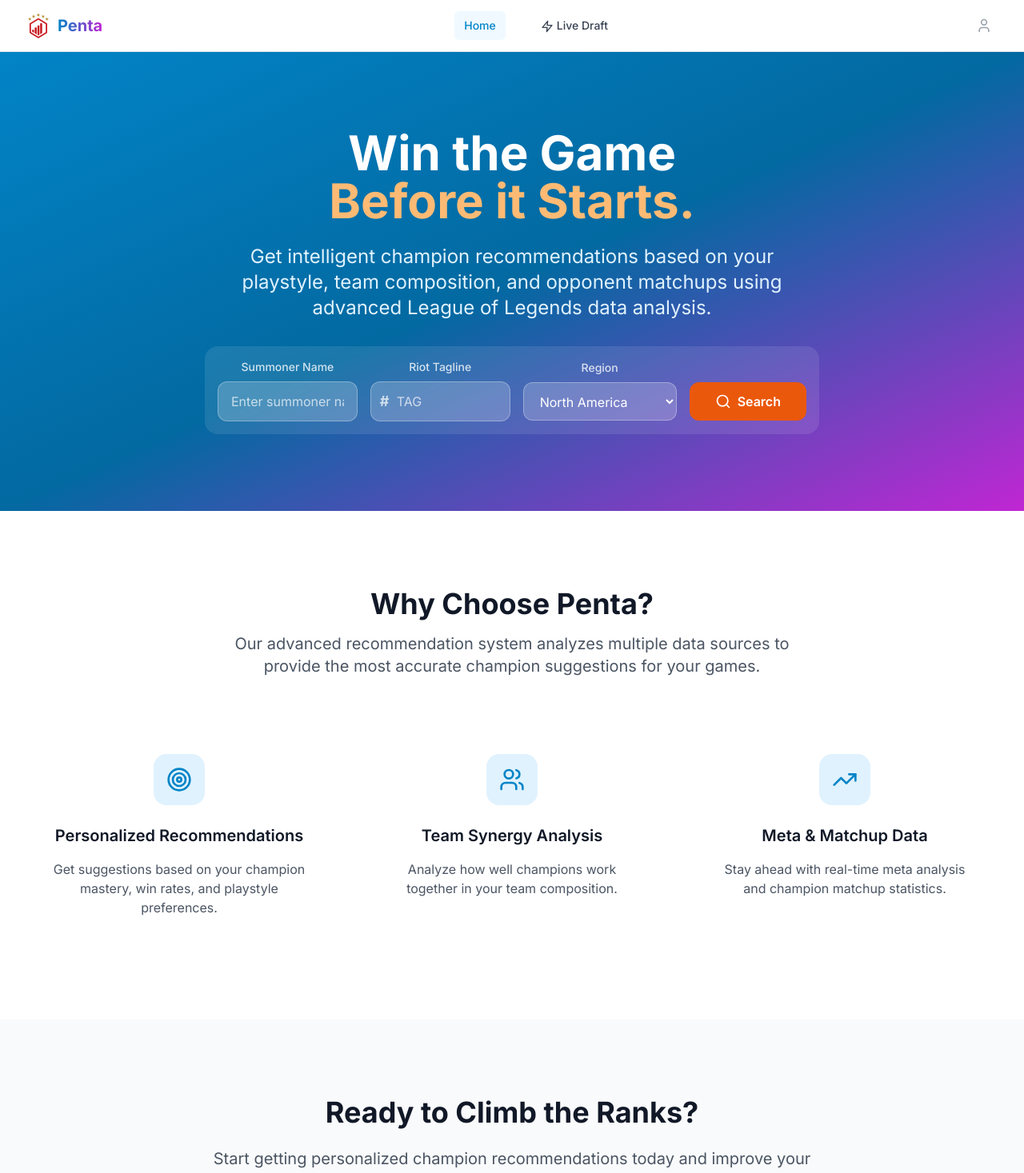
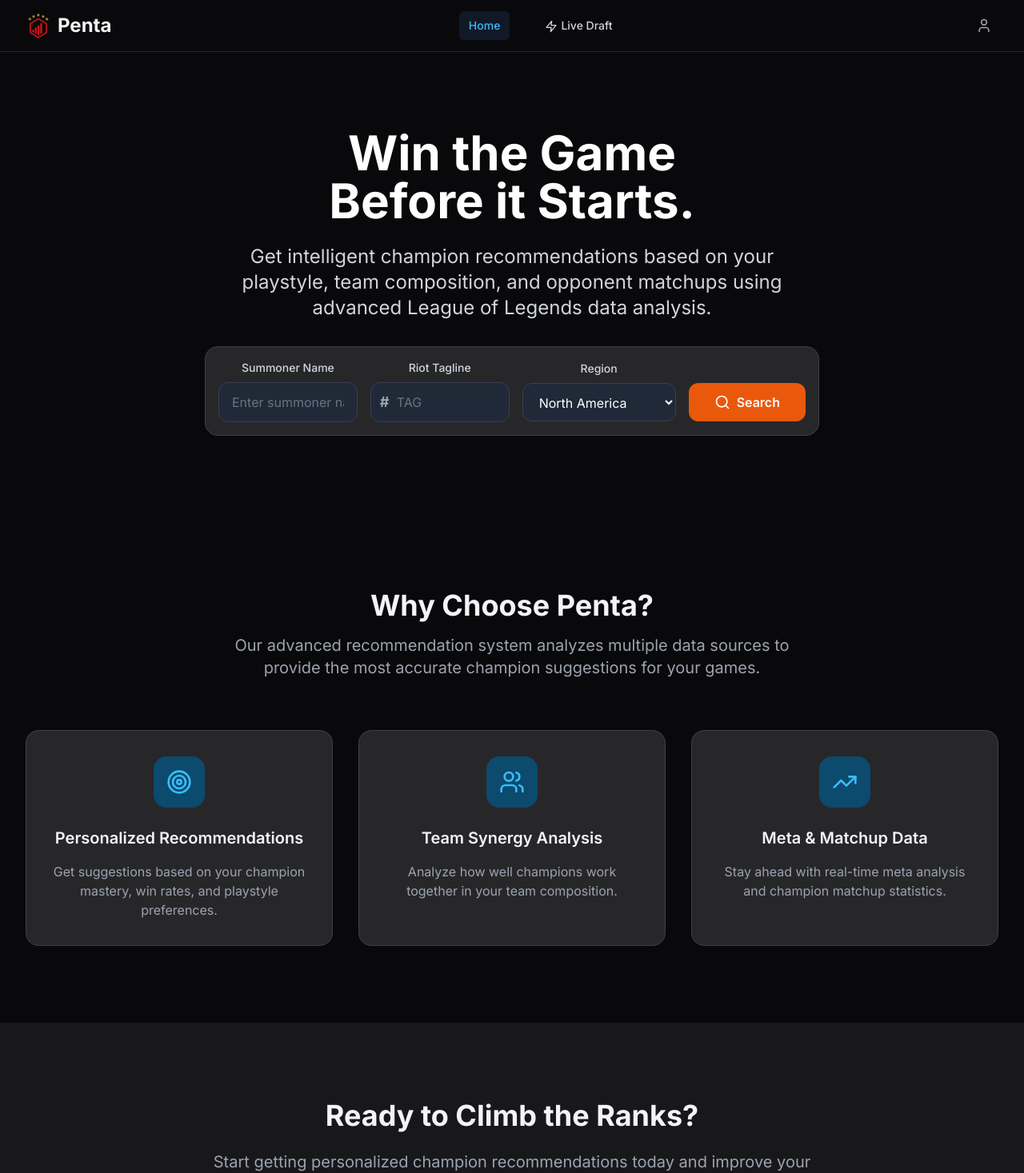
Before and after one commit to ekc395/Penta, a React (Vite) app in the folder frontend/: page / in a window 1280 px wide. Shown: the top 1467 px of the page at 80% size. Built offline with nearby package versions, Linux system fonts and the light colour scheme.

Commit message:
Starting frontend redesign

```diff
--- a/frontend/src/components/layout/Header.tsx
+++ b/frontend/src/components/layout/Header.tsx
@@ -10,7 +10,7 @@
   }
 
   return (
-    <header className="bg-white shadow-sm border-b border-gray-200">
+    <header className="bg-zinc-950 shadow-sm border-b border-zinc-800">
       <div className="max-w-7xl mx-auto px-4 sm:px-6 lg:px-8">
         <div className="flex justify-between items-center h-16">
           {/* Logo */}
@@ -18,7 +18,7 @@
             <div className="w-8 h-8 rounded-lg flex items-center justify-center">
               <img src={PentaLogo} alt="Penta Logo" className="w-full h-full object-contain" />
             </div>
-            <span className="text-xl font-bold text-gradient">Penta</span>
+            <span className="text-2xl font-bold">Penta</span>
           </Link>
 
           {/* Navigation */}
@@ -27,8 +27,8 @@
               to="/"
               className={`px-3 py-2 rounded-md text-sm font-medium transition-colors ${
                 isActive('/')
-                  ? 'text-primary-600 bg-primary-50'
-                  : 'text-gray-700 hover:text-primary-600 hover:bg-gray-50'
+                  ? 'text-primary-400 bg-gray-900'
+                  : 'text-gray-300 hover:text-primary-400 hover:bg-gray-900'
               }`}
             >
               Home
@@ -37,8 +37,8 @@
               to="/live-draft"
               className={`px-3 py-2 rounded-md text-sm font-medium transition-colors ${
                 isActive('/live-draft')
-                  ? 'text-primary-600 bg-primary-50'
-                  : 'text-gray-700 hover:text-primary-600 hover:bg-gray-50'
+                  ? 'text-primary-400 bg-gray-900'
+                  : 'text-gray-300 hover:text-primary-400 hover:bg-gray-900'
               }`}
             >
               <Zap className="w-4 h-4 inline mr-1" />
@@ -48,7 +48,7 @@
 
           {/* User Actions */}
           <div className="flex items-center space-x-4">
-            <button className="p-2 text-gray-400 hover:text-gray-600 transition-colors">
+            <button className="p-2 text-gray-400 hover:text-gray-300 transition-colors">
               <User className="w-5 h-5" />
             </button>
           </div>
--- a/frontend/src/pages/HomePage.tsx
+++ b/frontend/src/pages/HomePage.tsx
@@ -63,7 +63,7 @@
   return (
     <div className="min-h-screen">
       {/* Hero Section */}
-      <section className="bg-gradient-to-br from-primary-600 via-primary-700 to-secondary-600 text-white">
+      <section className="bg-zinc-950 text-white">
         <div className="max-w-7xl mx-auto px-4 sm:px-6 lg:px-8 py-24">
           <motion.div
             initial={{ opacity: 0, y: 20 }}
@@ -73,9 +73,9 @@
           >
             <h1 className="text-4xl md:text-6xl font-bold mb-6">
               Win the Game
-              <span className="block text-accent-300">Before it Starts.</span>
+              <span className="block text-white">Before it Starts.</span>
             </h1>
-            <p className="text-xl md:text-2xl text-primary-100 mb-8 max-w-3xl mx-auto">
+            <p className="text-xl md:text-2xl text-gray-300 mb-8 max-w-3xl mx-auto">
               Get intelligent champion recommendations based on your playstyle, team composition,
               and opponent matchups using advanced League of Legends data analysis.
             </p>
@@ -87,11 +87,11 @@
               transition={{ duration: 0.8, delay: 0.2 }}
               className="max-w-3xl mx-auto"
             >
-              <div className="bg-white/10 backdrop-blur-sm rounded-2xl p-4">
+              <div className="bg-zinc-800 border border-zinc-700 rounded-2xl p-4">
                 <div className="flex flex-col lg:flex-row gap-4 items-center">
                   {/* Username Input */}
                   <div className="flex-1 w-full relative">
-                    <label className="block text-sm font-medium text-white/80 mb-2">
+                    <label className="block text-sm font-medium text-gray-300 mb-2">
                       Summoner Name
                     </label>
                     <input
@@ -101,7 +101,7 @@
                       onChange={handleSummonerNameChange}
                       onKeyPress={(e) => e.key === 'Enter' && handleSearch()}
                       onFocus={() => summonerName.length >= 2 && setShowAutofill(true)}
-                      className="w-full px-4 py-3 bg-white/20 border border-white/30 rounded-xl text-white placeholder-white/70 focus:outline-none focus:ring-2 focus:ring-white/50 focus:border-white/50"
+                      className="w-full px-4 py-3 bg-gray-800 border border-gray-700 rounded-xl text-white placeholder-gray-500 focus:outline-none focus:ring-2 focus:ring-primary-500 focus:border-primary-500"
                     />
                     <PlayerAutofill
                       query={summonerName}
@@ -114,31 +114,31 @@
 
                   {/* Riot Tagline Input */}
                   <div className="flex-1 w-full">
-                    <label className="block text-sm font-medium text-white/80 mb-2">
+                    <label className="block text-sm font-medium text-gray-300 mb-2">
                       Riot Tagline
                     </label>
                     <div className="relative">
-                      <span className="absolute left-3 top-1/2 transform -translate-y-1/2 text-white/70 text-lg font-bold">#</span>
+                      <span className="absolute left-3 top-1/2 transform -translate-y-1/2 text-gray-400 text-lg font-bold">#</span>
                       <input
                         type="text"
                         placeholder="TAG"
                         value={riotTagline}
                         onChange={(e) => setRiotTagline(e.target.value)}
                         onKeyPress={(e) => e.key === 'Enter' && handleSearch()}
-                        className="w-full pl-8 pr-4 py-3 bg-white/20 border border-white/30 rounded-xl text-white placeholder-white/70 focus:outline-none focus:ring-2 focus:ring-white/50 focus:border-white/50"
+                        className="w-full pl-8 pr-4 py-3 bg-gray-800 border border-gray-700 rounded-xl text-white placeholder-gray-500 focus:outline-none focus:ring-2 focus:ring-primary-500 focus:border-primary-500"
                       />
                     </div>
                   </div>
 
                   {/* Region Selector */}
                   <div className="w-full lg:w-48">
-                    <label className="block text-sm font-medium text-white/80 mb-2">
+                    <label className="block text-sm font-medium text-gray-300 mb-2">
                       Region
                     </label>
                     <select
                       value={region}
                       onChange={(e) => setRegion(e.target.value as Region)}
-                      className="w-full px-4 py-3 bg-white/20 border border-white/30 rounded-xl text-white focus:outline-none focus:ring-2 focus:ring-white/50 focus:border-white/50"
+                      className="w-full px-4 py-3 bg-gray-800 border border-gray-700 rounded-xl text-white focus:outline-none focus:ring-2 focus:ring-primary-500 focus:border-primary-500"
                     >
                       {regions.map((region) => (
                         <option key={region.value} value={region.value} className="text-gray-900">
@@ -150,7 +150,7 @@
 
                   {/* Search Button */}
                   <div className="w-full lg:w-auto flex flex-col">
-                    <label className="block text-sm font-medium text-white/80 mb-2 invisible">
+                    <label className="block text-sm font-medium text-gray-300 mb-2 invisible">
                       Search
                     </label>
                     <button
@@ -169,7 +169,7 @@
                   <motion.div
                     initial={{ opacity: 0, y: -10 }}
                     animate={{ opacity: 1, y: 0 }}
-                    className="mt-4 p-3 bg-red-500/20 border border-red-500/30 rounded-xl text-red-200 text-sm"
+                    className="mt-4 p-3 bg-red-900/30 border border-red-700 rounded-xl text-red-300 text-sm"
                   >
                     {error}
                   </motion.div>
@@ -181,7 +181,7 @@
       </section>
 
       {/* Features Section */}
-      <section className="py-24 bg-white">
+      <section className="py-24 bg-zinc-950">
         <div className="max-w-7xl mx-auto px-4 sm:px-6 lg:px-8">
           <motion.div
             initial={{ opacity: 0, y: 20 }}
@@ -190,10 +190,10 @@
             viewport={{ once: true }}
             className="text-center mb-16"
           >
-            <h2 className="text-3xl md:text-4xl font-bold text-gray-900 mb-4">
+            <h2 className="text-3xl md:text-4xl font-bold text-gray-100 mb-4">
               Why Choose Penta?
             </h2>
-            <p className="text-xl text-gray-600 max-w-3xl mx-auto">
+            <p className="text-xl text-gray-400 max-w-3xl mx-auto">
               Our advanced recommendation system analyzes multiple data sources to provide
               the most accurate champion suggestions for your games.
             </p>
@@ -223,15 +223,15 @@
                 whileInView={{ opacity: 1, y: 0 }}
                 transition={{ duration: 0.8, delay: index * 0.2 }}
                 viewport={{ once: true }}
-                className="text-center p-8 rounded-2xl hover:shadow-lg transition-shadow"
+                className="text-center p-8 rounded-2xl bg-zinc-800 border border-zinc-700 hover:shadow-lg transition-shadow"
               >
-                <div className="w-16 h-16 bg-primary-100 rounded-2xl flex items-center justify-center mx-auto mb-6">
-                  <feature.icon className="w-8 h-8 text-primary-600" />
+                <div className="w-16 h-16 bg-primary-900 rounded-2xl flex items-center justify-center mx-auto mb-6">
+                  <feature.icon className="w-8 h-8 text-primary-400" />
                 </div>
-                <h3 className="text-xl font-semibold text-gray-900 mb-4">
+                <h3 className="text-xl font-semibold text-gray-100 mb-4">
                   {feature.title}
                 </h3>
-                <p className="text-gray-600">
+                <p className="text-gray-400">
                   {feature.description}
                 </p>
               </motion.div>
@@ -241,7 +241,7 @@
       </section>
 
       {/* CTA Section */}
-      <section className="py-24 bg-gray-50">
+      <section className="py-24 bg-zinc-900">
         <div className="max-w-4xl mx-auto px-4 sm:px-6 lg:px-8 text-center">
           <motion.div
             initial={{ opacity: 0, y: 20 }}
@@ -249,10 +249,10 @@
             transition={{ duration: 0.8 }}
             viewport={{ once: true }}
           >
-            <h2 className="text-3xl md:text-4xl font-bold text-gray-900 mb-6">
+            <h2 className="text-3xl md:text-4xl font-bold text-gray-100 mb-6">
               Ready to Climb the Ranks?
             </h2>
-            <p className="text-xl text-gray-600 mb-8">
+            <p className="text-xl text-gray-400 mb-8">
               Start getting personalized champion recommendations today and improve your gameplay.
             </p>
             <Link
--- a/frontend/src/pages/LiveDraftPage.tsx
+++ b/frontend/src/pages/LiveDraftPage.tsx
@@ -27,7 +27,7 @@
   }
 
   return (
-    <div className="min-h-screen bg-gray-900 text-white p-6">
+    <div className="min-h-screen bg-zinc-950 text-white p-6">
       <div className="max-w-4xl mx-auto">
         <h1 className="text-3xl font-bold mb-8 text-center">Live Draft Analysis</h1>
 
--- a/frontend/src/styles/index.css
+++ b/frontend/src/styles/index.css
@@ -8,7 +8,7 @@
   }
 
   body {
-    @apply bg-gray-50 text-gray-900;
+    @apply bg-zinc-950 text-gray-100;
   }
 }
 
@@ -22,7 +22,7 @@
   }
 
   .btn-secondary {
-    @apply bg-gray-200 text-gray-900 hover:bg-gray-300 focus:ring-gray-500;
+    @apply bg-gray-700 text-gray-100 hover:bg-gray-600 focus:ring-gray-500;
   }
 
   .btn-accent {
@@ -30,15 +30,15 @@
   }
 
   .card {
-    @apply bg-white rounded-xl shadow-sm border border-gray-200 p-6;
+    @apply bg-zinc-900 rounded-xl shadow-sm border border-zinc-800 p-6;
   }
 
   .input {
-    @apply w-full px-3 py-2 border border-gray-300 rounded-lg focus:outline-none focus:ring-2 focus:ring-primary-500 focus:border-transparent;
+    @apply w-full px-3 py-2 bg-gray-900 border border-gray-700 text-gray-100 rounded-lg focus:outline-none focus:ring-2 focus:ring-primary-500 focus:border-transparent;
   }
 
   .champion-card {
-    @apply bg-white rounded-lg shadow-md border border-gray-200 p-4 hover:shadow-lg transition-shadow duration-200 cursor-pointer;
+    @apply bg-gray-900 rounded-lg shadow-md border border-gray-800 p-4 hover:shadow-lg transition-shadow duration-200 cursor-pointer;
   }
 
   .champion-card.selected {
@@ -46,7 +46,7 @@
   }
 
   .recommendation-card {
-    @apply bg-gradient-to-br from-white to-gray-50 rounded-xl shadow-lg border border-gray-200 p-6 hover:shadow-xl transition-all duration-300;
+    @apply bg-gradient-to-br from-gray-900 to-gray-800 rounded-xl shadow-lg border border-gray-700 p-6 hover:shadow-xl transition-all duration-300;
   }
 
   .tier-badge {
@@ -54,23 +54,23 @@
   }
 
   .tier-s {
-    @apply bg-yellow-100 text-yellow-800;
+    @apply bg-yellow-900 text-yellow-300;
   }
 
   .tier-a {
-    @apply bg-green-100 text-green-800;
+    @apply bg-green-900 text-green-300;
   }
 
   .tier-b {
-    @apply bg-blue-100 text-blue-800;
+    @apply bg-blue-900 text-blue-300;
   }
 
   .tier-c {
-    @apply bg-orange-100 text-orange-800;
+    @apply bg-orange-900 text-orange-300;
   }
 
   .tier-d {
-    @apply bg-red-100 text-red-800;
+    @apply bg-red-900 text-red-300;
   }
 }
 
```
Also changed, not shown: frontend/src/components/champion/ChampionCard.tsx (+4 -4 lines), frontend/src/components/recommendation/RecommendationCard.tsx (+32 -32 lines), frontend/src/components/search/PlayerAutofill.tsx (+9 -9 lines), frontend/src/pages/PlayerPage.tsx (+18 -18 lines).
